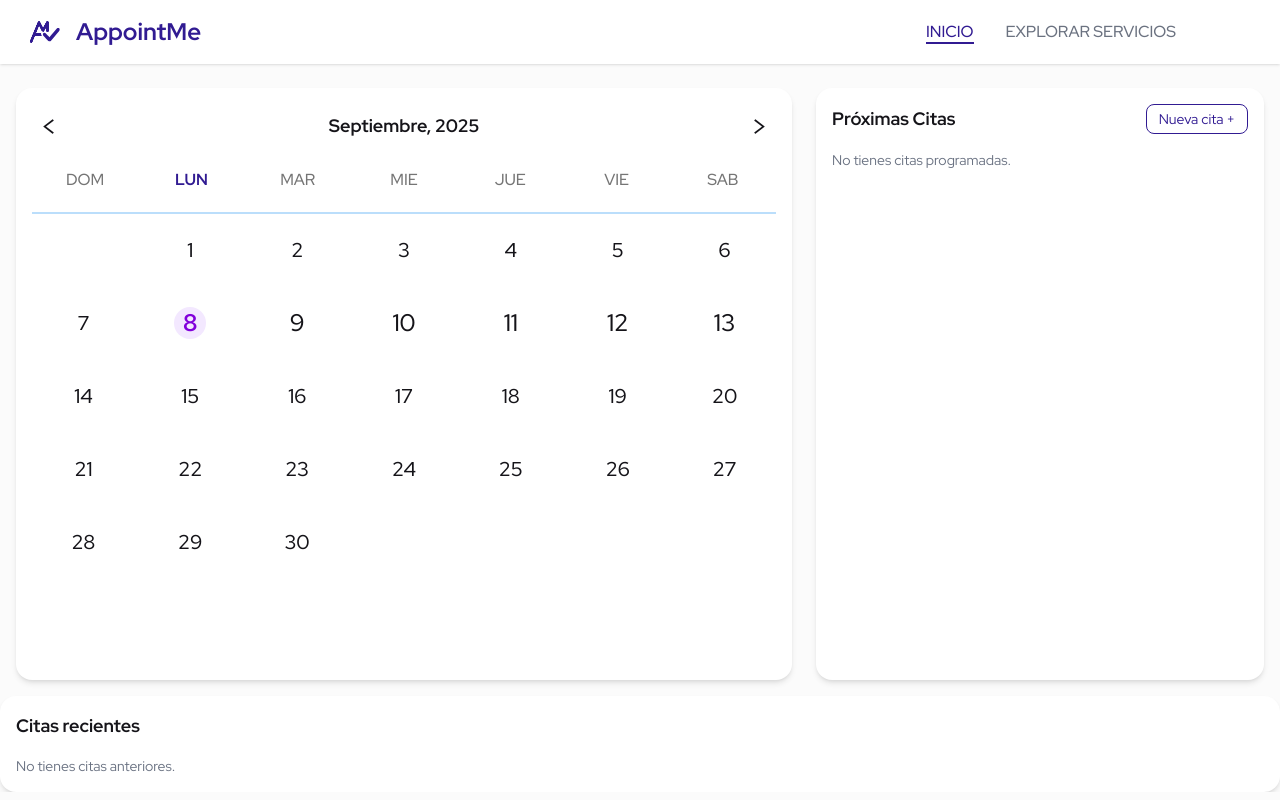
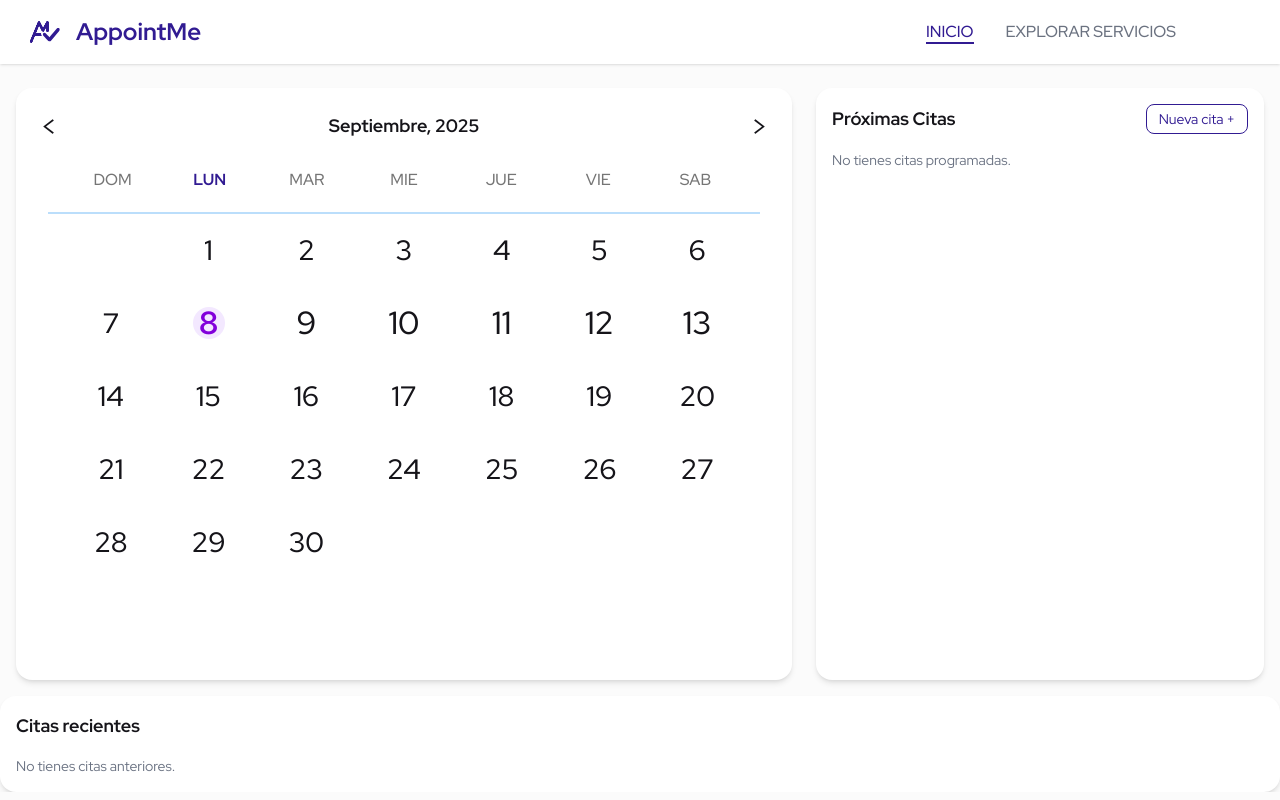
Before and after one commit to AppointMe/prototype-mvp, a React (Vite) app in the folder frontend/: page /home in a window 1280 px wide. Built offline with nearby package versions, Linux system fonts and the light colour scheme; some icons are missing; what pocketbase would draw is missing.

Commit message:
Update Calendar.jsx

```diff
--- a/frontend/src/components/home/Calendar.jsx
+++ b/frontend/src/components/home/Calendar.jsx
@@ -92,7 +92,7 @@ export default function Calendar({appointments = []}) {
             </div>
 
             {/* Encabezados de semana */}
-            <div className="grid grid-cols-7 text-center font-medium">
+            <div className="grid grid-cols-7 text-center font-medium px-8">
                 {weekDays.map((day, idx) => {
                     // Determinar si este header es el día actual
                     const isTodayHeader = today.getDay() === idx;
@@ -108,10 +108,10 @@ export default function Calendar({appointments = []}) {
             </div>
 
             {/* Línea separadora */}
-            <div className="border-b border border-[var(--color-secondary)] my-4" />
+            <div className="border-b border border-[var(--color-secondary)] my-4 mx-4" />
 
             {/* Días */}
-            <div className="grid grid-cols-7 grid-rows-6 gap-1 flex-1 h-full min-h-0">
+            <div className="grid grid-cols-7 grid-rows-6 gap-1 flex-1 h-full min-h-0 px-8">
                 {/* Espacios vacíos antes del primer día */}
                 {Array.from({length: firstDay}).map((_, i) => (
                     <div
@@ -141,9 +141,9 @@ export default function Calendar({appointments = []}) {
                     // Estilos de color y tamaño según condición
                     let dayTextClass = "";
                     if (isCurrentWeek) {
-                        dayTextClass = "text-color-text text-[24px]";
+                        dayTextClass = "text-color-text text-[32px]";
                     } else {
-                        dayTextClass = "text-color-stext text-[20px]";
+                        dayTextClass = "text-color-stext text-[28px]";
                     }
 
                     return (
```
